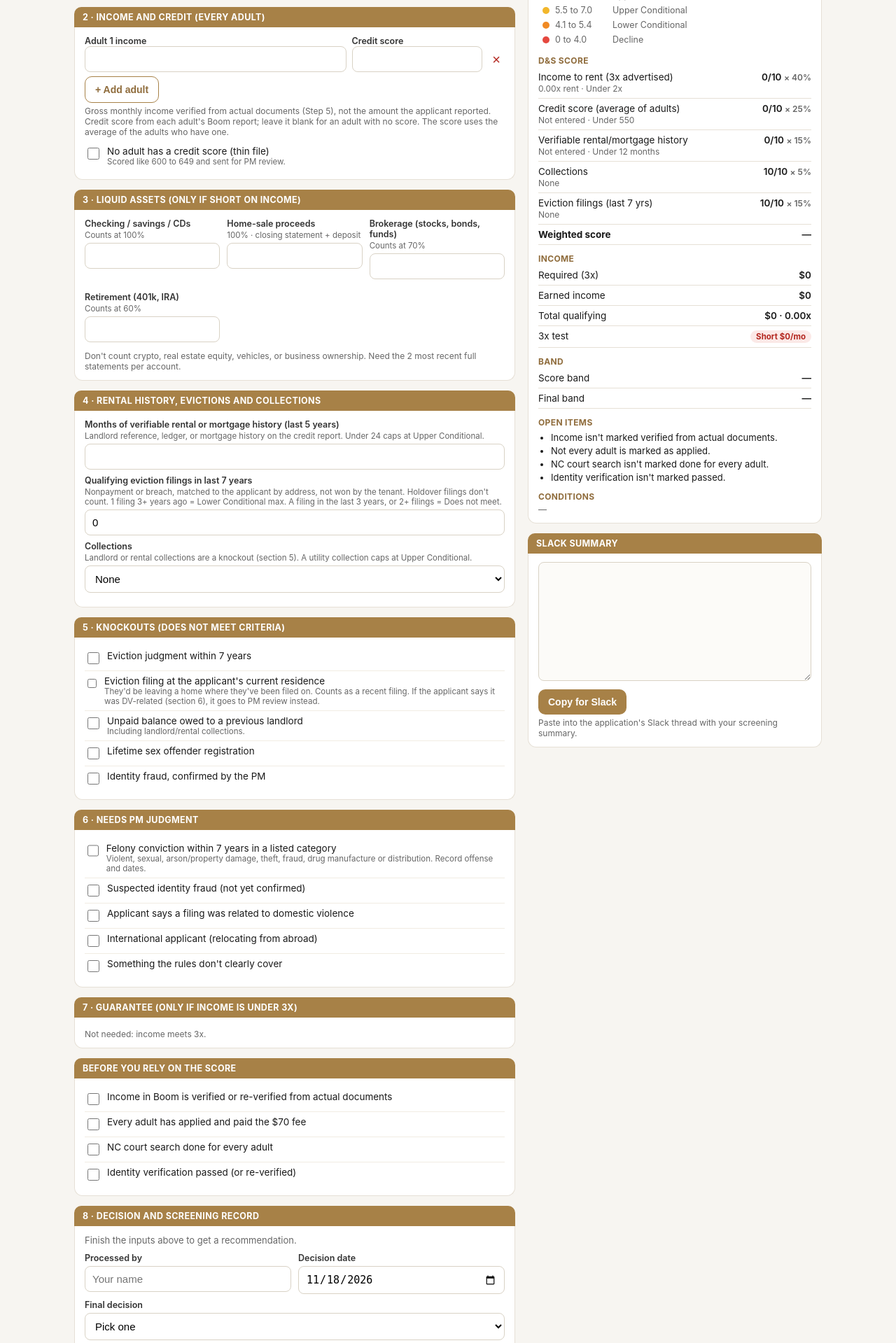
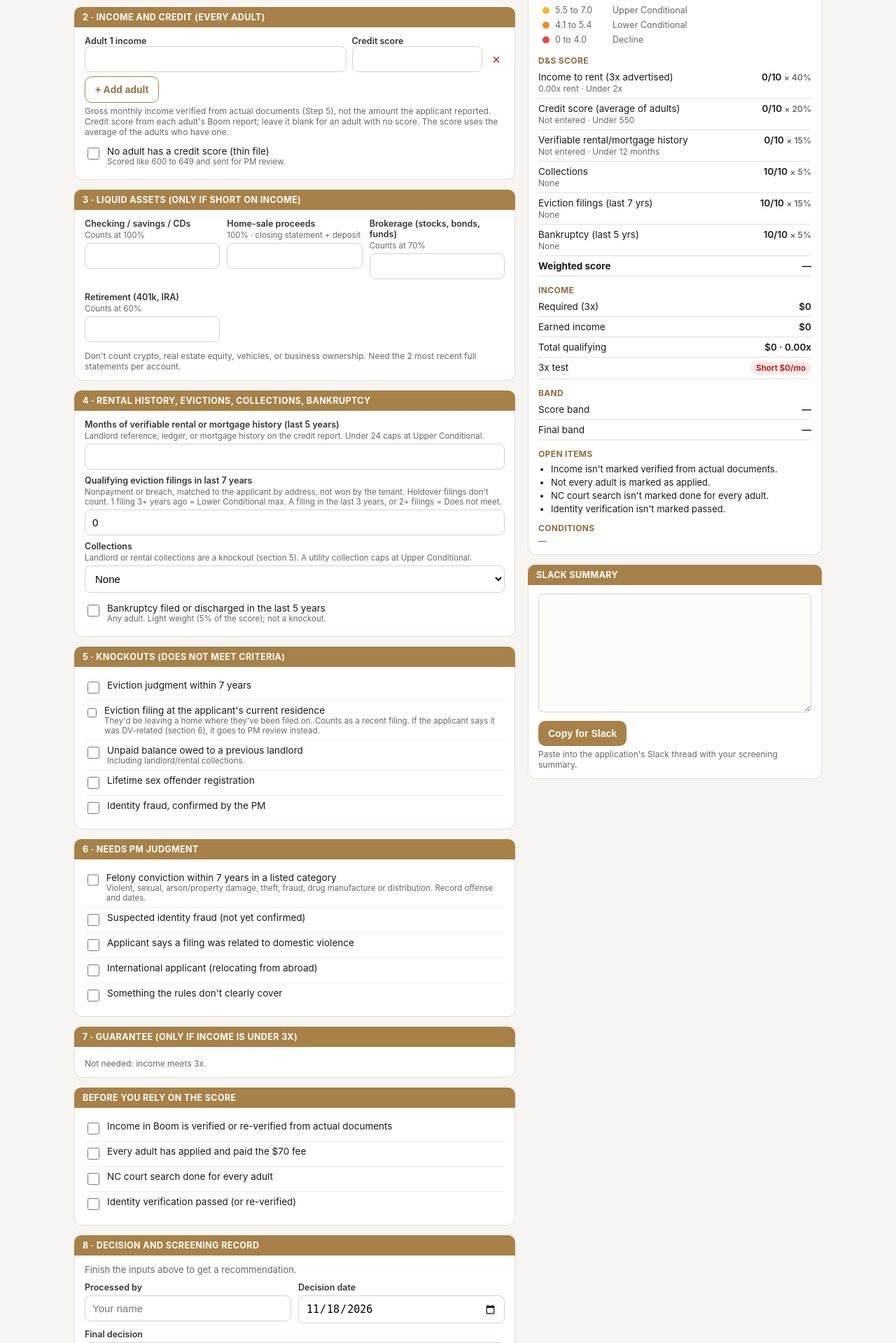
Before and after one commit to dspropertiesnc/ds-app-hub, a Flask app: page /screening-calc/ in a window 1280 px wide. Shown: the part 405-2324 px from the top of the page at 70% size. Run offline with Flask 3, Linux system fonts and the light colour scheme.

Commit message:
Screening Calculator: collections balance and bankruptcy as light weights
- Collections (5%) now uses the total balance: $1,500+ scores lower
  (general: 6 -> 3, utility: 2 -> 0); balance required when there are collections
- New factor: bankruptcy filed or discharged in the last 5 years (5%, not a knockout)
- Credit weight 25 -> 20 to make room; weights: income 40, credit 20, history 15,
  evictions 15, collections 5, bankruptcy 5

Co-Authored-By: Claude Opus 5.5 <noreply@anthropic.com>
Claude-Session: https://claude.ai/code/session_01ChpkokPmm5CuLKWKdSW5CS

```diff
--- a/tools/screening_calc/assets/calc.js
+++ b/tools/screening_calc/assets/calc.js
@@ -11,6 +11,7 @@
     assetPct: { cash: 1.0, sale: 1.0, brokerage: 0.7, retirement: 0.6 },
     historyMonthsMin: 24,       // verifiable rental/mortgage months in last 5 yrs
     creditCapBelow: 650,        // credit under this caps at Upper Conditional
+    collectionsBalanceLine: 1500, // total collections at or above this score lower
     depositMonths: { approve: 1, upper: 1.5, lower: 2 },
     depositCap: 2
   };
@@ -23,7 +24,7 @@
       { min: 2.5, pts: 5,  text: "2.5x to 2.99x" },
       { min: 2,   pts: 2,  text: "2x to 2.49x" },
       { min: -1,  pts: 0,  text: "Under 2x" } ] },
-    { key: "credit", label: "Credit score (average of adults)", weight: 25, tiers: [
+    { key: "credit", label: "Credit score (average of adults)", weight: 20, tiers: [
       { min: 750, pts: 10, text: "750+" },
       { min: 700, pts: 8,  text: "700 to 749" },
       { min: 650, pts: 6,  text: "650 to 699" },
@@ -35,13 +36,18 @@
       { min: 12, pts: 5,  text: "12 to 23 months" },
       { min: -1, pts: 0,  text: "Under 12 months" } ] },
     { key: "collections", label: "Collections", weight: 5, tiers: [
-      { min: 2, pts: 10, text: "None" },
-      { min: 1, pts: 6,  text: "General only" },
-      { min: -1, pts: 2, text: "Utility collection" } ] },
+      { min: 3, pts: 10, text: "None" },
+      { min: 2, pts: 6,  text: "Under $1,500" },
+      { min: 1, pts: 3,  text: "$1,500 or more" },
+      { min: 0, pts: 2,  text: "Utility, under $1,500" },
+      { min: -1, pts: 0, text: "Utility, $1,500+" } ] },
     { key: "evictions", label: "Eviction filings (last 7 yrs)", weight: 15, tiers: [
       { min: 2, pts: 10, text: "None" },
       { min: 1, pts: 4,  text: "1 filing, 3+ yrs ago" },
-      { min: -1, pts: 0, text: "Recent (3 yrs) or 2+" } ] }
+      { min: -1, pts: 0, text: "Recent (3 yrs) or 2+" } ] },
+    { key: "bankruptcy", label: "Bankruptcy (last 5 yrs)", weight: 5, tiers: [
+      { min: 1, pts: 10, text: "None" },
+      { min: -1, pts: 0, text: "Filed or discharged" } ] }
   ];
   var NO_CREDIT_PTS = 4; // thin file / no score: treated like 600-649, and flagged for the PM
 
@@ -168,13 +174,19 @@
     var coll = inp.collections || (inp.utilityCollection ? "utility" : "none");
 
     // ---- weighted score ----
-    var collVal = coll === "utility" ? 0 : coll === "general" ? 1 : 2;
+    var collBalKnown = !blank(inp.collectionsBalance);
+    var collBal = num(inp.collectionsBalance);
+    if (coll !== "none" && !collBalKnown) r.missing.push("total collections balance");
+    var collBig = collBal >= RULES.collectionsBalanceLine;
+    var collVal = coll === "none" ? 3 : coll === "general" ? (collBig ? 1 : 2) : (collBig ? -1 : 0);
+    var bk = !!inp.bankruptcy;
     var evVal = filings === 0 ? 2 : (filings === 1 && !recentFiling) ? 1 : 0;
     var values = {
       income: voucherFull ? 99 : ratio,
       credit: credit,
       history: hist,
       collections: collVal,
+      bankruptcy: bk ? -1 : 1,
       evictions: evVal
     };
     var detail = {
@@ -184,7 +196,8 @@
         : scored.length === 1 && adults === 1 ? String(credit)
         : "Avg " + credit + " (" + scored.length + " of " + adults + " adults)"),
       history: histKnown ? Math.round(hist) + " months" : "Not entered",
-      collections: coll === "utility" ? "Utility collection" : coll === "general" ? "General collection(s)" : "None",
+      collections: coll === "none" ? "None" : (coll === "utility" ? "Utility" : "General") + (collBalKnown ? ", " + money(collBal) + " total" : ", balance not entered"),
+      bankruptcy: bk ? "Yes" : "None",
       evictions: filings === 0 ? "None" : filings + " filing" + (filings === 1 ? "" : "s") +
         (currentResFiling ? ", current home" : recentFiling ? ", within 3 yrs" : "")
     };
--- a/tools/screening_calc/templates/screening_calc.html
+++ b/tools/screening_calc/templates/screening_calc.html
@@ -117,7 +117,7 @@
     <p class="note">Don't count crypto, real estate equity, vehicles, or business ownership. Need the 2 most recent full statements per account.</p>
   </div>
 
-  <div class="band">4 · Rental history, evictions and collections</div>
+  <div class="band">4 · Rental history, evictions, collections, bankruptcy</div>
   <div class="card">
 
     <label class="f">Months of verifiable rental or mortgage history (last 5 years)<span class="h">Landlord reference, ledger, or mortgage history on the credit report. Under 24 caps at Upper Conditional.</span><input type="number" id="historyMonths" inputmode="numeric" min="0" max="60"></label>
@@ -128,6 +128,8 @@
       <option value="general">General collections only</option>
       <option value="utility">Unpaid utility collection</option>
     </select></label>
+    <div id="collBalBox" class="hide"><label class="f">Total collections balance (all adults)<span class="h">$1,500 or more scores lower.</span><input type="number" id="collectionsBalance" inputmode="decimal" min="0"></label></div>
+    <div class="chk"><input type="checkbox" id="bankruptcy"><div>Bankruptcy filed or discharged in the last 5 years<small>Any adult. Light weight (5% of the score); not a knockout.</small></div></div>
   </div>
 
   <div class="band">5 · Knockouts (Does not meet criteria)</div>
@@ -237,8 +239,8 @@
 (function(){
   const $ = id => document.getElementById(id);
   const C = window.ScreeningCalc, money = C.money;
-  const CHECKS = ['hasVoucher','noCredit','recentFiling','currentResidenceFiling','evictionJudgment','landlordBalance','sexOffender','identityFraud','felony','suspectedFraud','dvFiling','international','otherPm','guarantorNC','pre_incomeVerified','pre_allAdults','pre_ncSearch','pre_identity'];
-  const FIELDS = ['property','applicantNames','rent','boomScore','collections','voucher','a_cash','a_sale','a_brokerage','a_retirement','historyMonths','filings','guaranteeType','guarantorIncome','decBy','decDate','decDecision','decAan','decAanDate','decNotes'];
+  const CHECKS = ['hasVoucher','noCredit','bankruptcy','recentFiling','currentResidenceFiling','evictionJudgment','landlordBalance','sexOffender','identityFraud','felony','suspectedFraud','dvFiling','international','otherPm','guarantorNC','pre_incomeVerified','pre_allAdults','pre_ncSearch','pre_identity'];
+  const FIELDS = ['property','applicantNames','rent','boomScore','collections','collectionsBalance','voucher','a_cash','a_sale','a_brokerage','a_retirement','historyMonths','filings','guaranteeType','guarantorIncome','decBy','decDate','decDecision','decAan','decAanDate','decNotes'];
 
   function addIncome(v,c){
     const d=document.createElement('div'); d.className='inc';
@@ -256,7 +258,7 @@
   function gather(){
     return {
       property:$('property').value, applicantNames:$('applicantNames').value,
-      rent:$('rent').value, boomScore:$('boomScore').value, noCredit:$('noCredit').checked, collections:$('collections').value,
+      rent:$('rent').value, boomScore:$('boomScore').value, noCredit:$('noCredit').checked, collections:$('collections').value, collectionsBalance:$('collectionsBalance').value, bankruptcy:$('bankruptcy').checked,
       hasVoucher:$('hasVoucher').checked, voucher:$('voucher').value,
       incomes:[...document.querySelectorAll('.incv')].map(i=>i.value),
       credits:[...document.querySelectorAll('.crv')].map(i=>i.value),
@@ -277,6 +279,7 @@
 
   function update(){
     $('voucherBox').classList.toggle('hide', !$('hasVoucher').checked);
+    $('collBalBox').classList.toggle('hide', $('collections').value==='none');
     if(!(Number($('filings').value)>0)) $('recentFiling').checked=false;
     $('recentBox').classList.toggle('hide', !(Number($('filings').value)>0));
     const inp=gather(), r=C.compute(inp), i=r.income, g=r.guarantee;
```
Also changed, not shown: tools/screening_calc/test_calc.js (+11 -5 lines), README.md.
